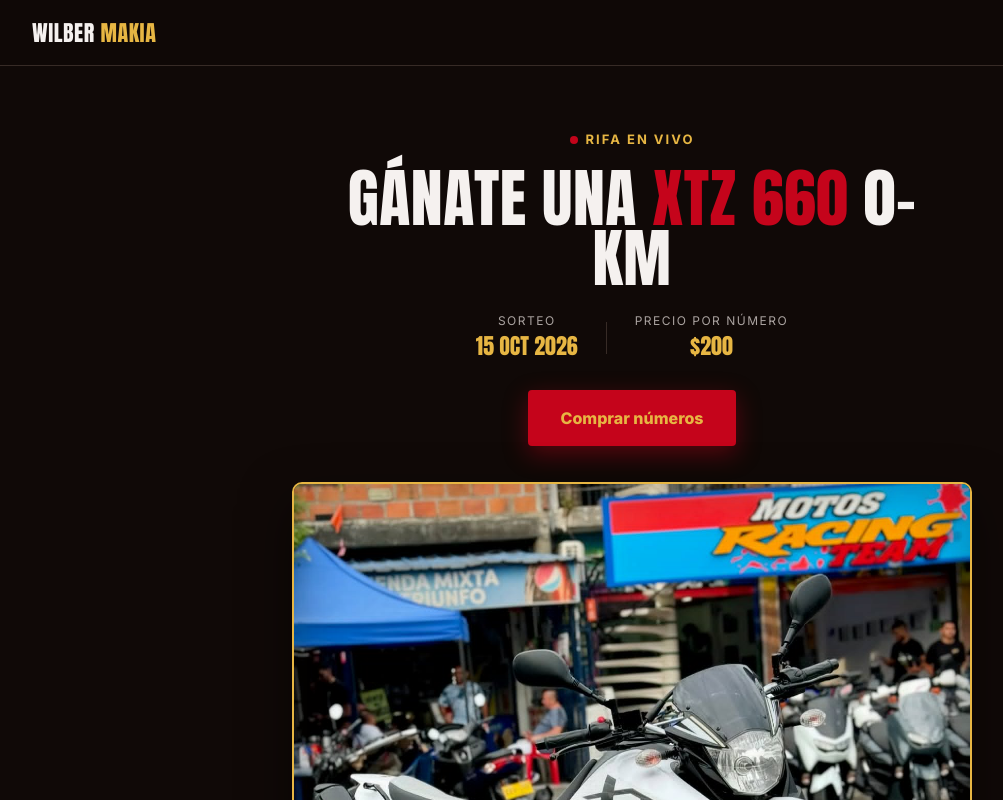
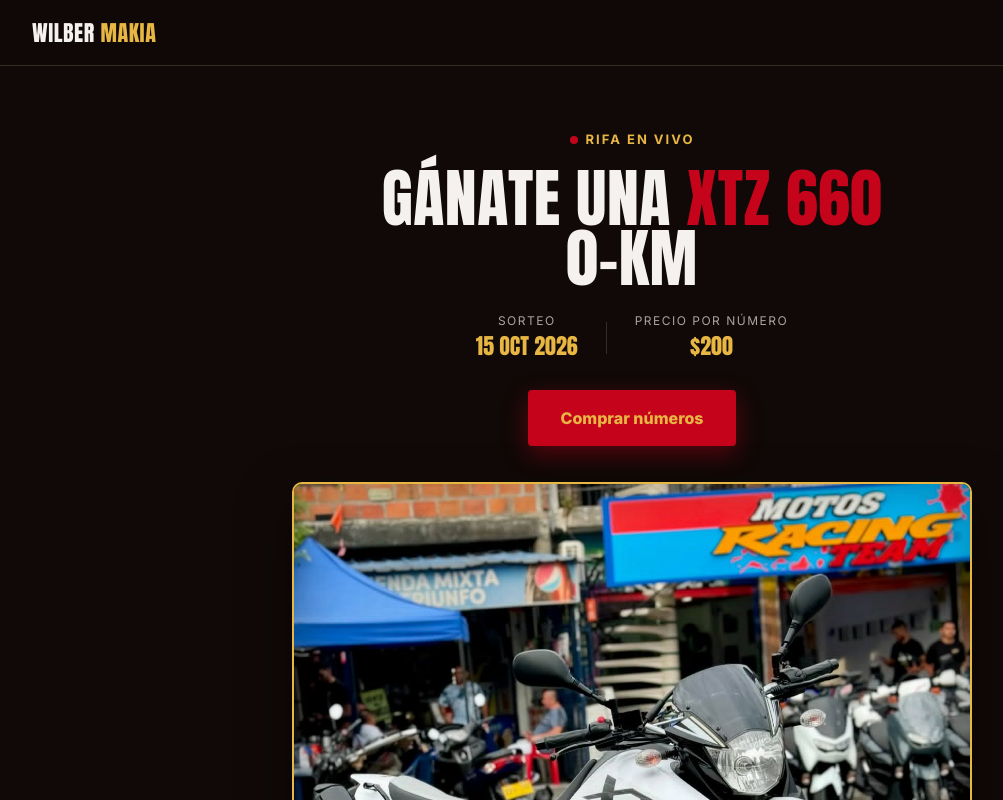
Before and after one commit to jmendozaangel01-wq/wilbe-makia, a Next.js app: page / in a window 1280 px wide. Shown: the top 800 px of the page, without its empty margins (8-1011 px from the left). Built offline with nearby package versions, Linux system fonts and the light colour scheme.

Commit message:
fix: prevent awkward hyphen break in hero headline on narrow viewports

```diff
--- a/components/Hero.tsx
+++ b/components/Hero.tsx
@@ -11,7 +11,8 @@
         </div>
 
         <h1 className="font-display text-[42px] sm:text-[64px] leading-[0.95] tracking-[0.5px]">
-          GÁNATE UNA <span className="text-red">XTZ 660</span> 0-KM
+          GÁNATE UNA <span className="text-red">XTZ 660</span>{" "}
+          <span className="whitespace-nowrap">0-KM</span>
         </h1>
 
         <div className="flex items-center gap-7 flex-wrap justify-center mt-1.5">
```
